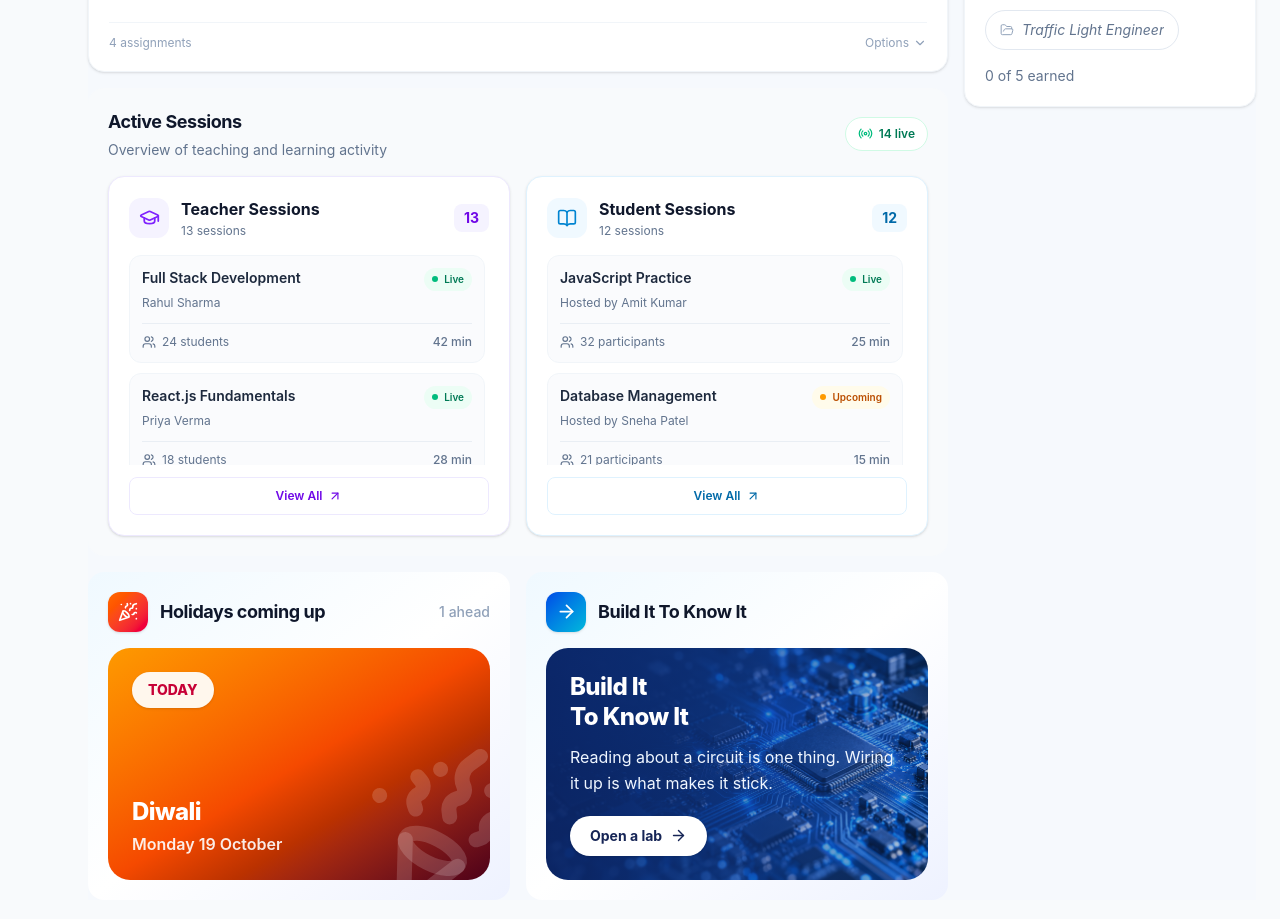
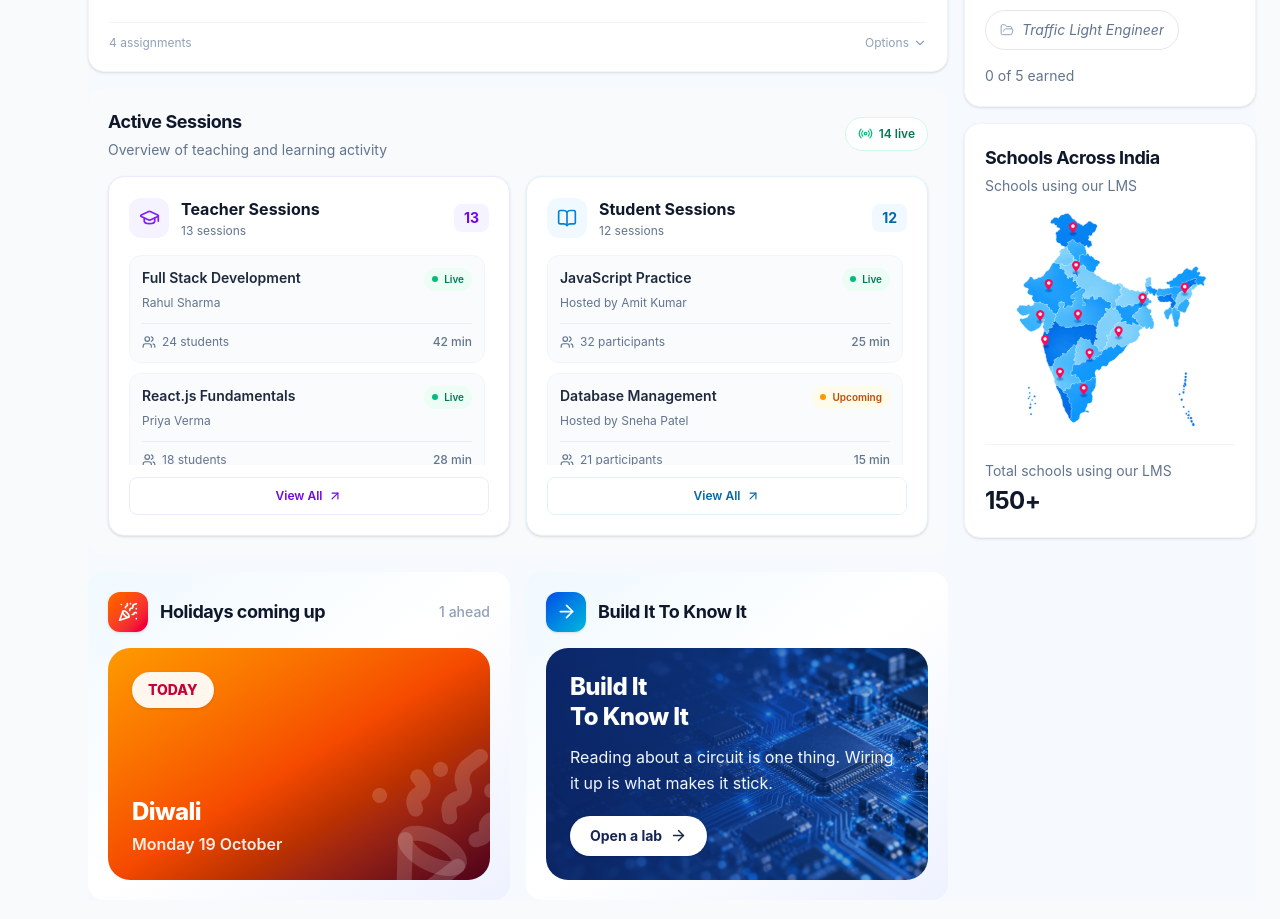
Before and after one commit to iamayushkarma/lms-dashbaord, a React (Vite) app: page / in a window 1280 px wide. Shown: the part 1600-2519 px from the top of the page. Built offline with nearby package versions, Linux system fonts and the light colour scheme.

Commit message:
feat: add India map showing total schools using lms

```diff
--- a/package.json
+++ b/package.json
@@ -15,6 +15,7 @@
     "react": "^19.2.8",
     "react-day-picker": "^10.0.2",
     "react-dom": "^19.2.8",
+    "react-simple-maps": "^5.0.5",
     "recharts": "^3.10.1",
     "tailwindcss": "^4.3.3"
   },
--- /dev/null
+++ b/src/dashboard/components/IndiaLearningMap.tsx
@@ -0,0 +1,38 @@
+import indiaMap from "../../assets/Indian-map.png";
+
+type LearningAcrossIndiaProps = {
+  schoolCount?: number;
+};
+
+export default function LearningAcrossIndia({
+  schoolCount = 150,
+}: LearningAcrossIndiaProps) {
+  return (
+    <section className="w-full rounded-2xl border border-slate-100 bg-white p-5 shadow-sm">
+      {/* Header */}
+      <header className="mb-3">
+        <h2 className="text-lg font-bold tracking-tight text-slate-900">
+          Schools Across India
+        </h2>
+        <p className="mt-1 text-sm text-slate-500">Schools using our LMS</p>
+      </header>
+
+      {/* India map */}
+      <div className="flex h-56 items-center justify-center overflow-hidden">
+        <img
+          src={indiaMap}
+          alt="Map of India showing LMS school locations"
+          className="h-full w-full object-contain"
+        />
+      </div>
+
+      {/* School count */}
+      <div className="mt-3 border-t border-slate-100 pt-4">
+        <p className="text-sm text-slate-500">Total schools using our LMS</p>
+        <p className="mt-1 text-2xl font-bold tracking-tight text-slate-900">
+          {schoolCount.toLocaleString("en-IN")}+
+        </p>
+      </div>
+    </section>
+  );
+}
--- a/src/dashboard/main-body/MainBody.tsx
+++ b/src/dashboard/main-body/MainBody.tsx
@@ -12,6 +12,7 @@ import RecentAssignments from "../components/RecentAssignments";
 import YourBadges from "../components/YourBadges";
 import HolidayAndLabSection from "../components/HolidayAndLabSection";
 import ActiveSessions from "../components/Sessions/ActiveSessions";
+import IndiaLearningMap from "../components/IndiaLearningMap";
 
 function MainBody() {
   return (
@@ -56,6 +57,7 @@ function MainBody() {
           <CreateAmazingLearningExperiences />
         </div>
         <YourBadges />
+        <IndiaLearningMap />
       </div>
     </div>
   );
```
Also changed, not shown: src/assets/Indian-map.png (added), 1 other file (tests, documents, lock files or other folders).
